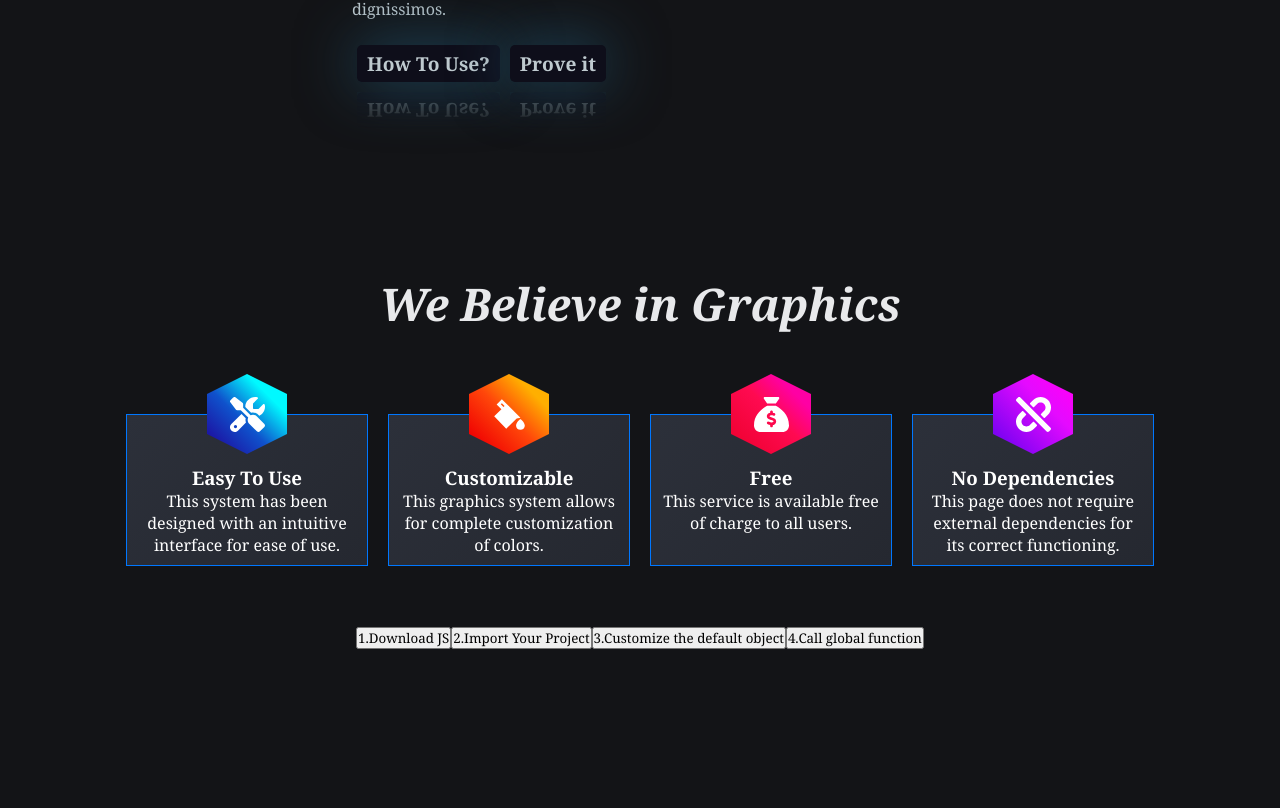
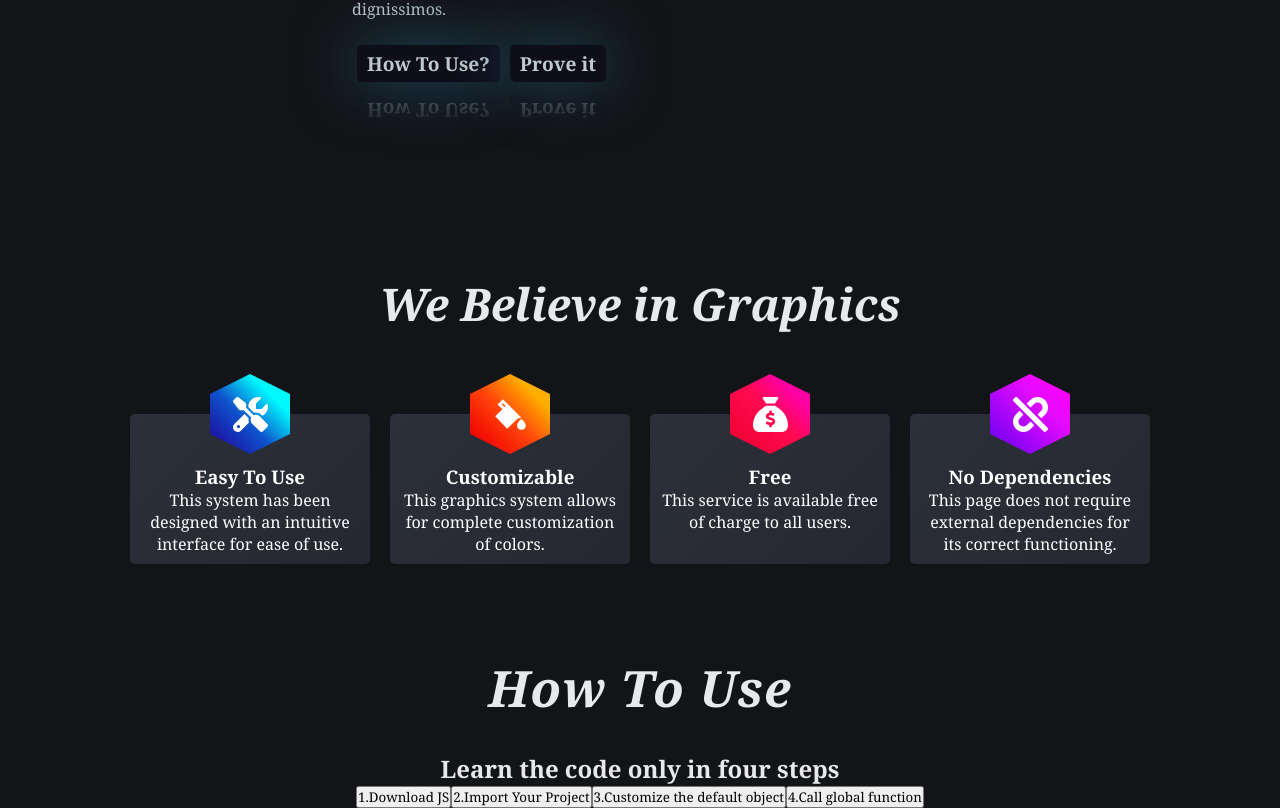
Before and after one commit to JuanmiBassa/graphGenerator, a React (Vite) app: page / in a window 1280 px wide. Shown: the part 527-1335 px from the top of the page. Before the commit the page ends 1176 px from the top, so only its background shows below. Built offline with nearby package versions, Linux system fonts and the light colour scheme.

Commit message:
howtouse 2

```diff
--- a/src/App.jsx
+++ b/src/App.jsx
@@ -78,20 +78,26 @@ function App() {
         </div>
       </section>
 
-      <section>
+
+      <section id='app-section3'>
+        <h1>How To Use</h1>
+        <h2>Learn the code only in four steps</h2>
         <div>
-          <button onClick={() => setActiveSteps(1)}>1.Download JS</button>
-          <button onClick={() => setActiveSteps(2)}>2.Import Your Project</button>
-          <button onClick={() => setActiveSteps(3)}>3.Customize the default object</button>
-          <button onClick={() => setActiveSteps(4)}>4.Call global function</button>
+          <div>
+            <button className='steps' onClick={() => setActiveSteps(1)}>1.Download JS</button>
+            <button className='steps' onClick={() => setActiveSteps(2)}>2.Import Your Project</button>
+            <button className='steps' onClick={() => setActiveSteps(3)}>3.Customize the default object</button>
+            <button className='steps' onClick={() => setActiveSteps(4)}>4.Call global function</button>
+          </div>
+
+          <div className='steps'>
+            {activeSteps == 1 && <div></div>}
+            {activeSteps == 2 && <div></div>}
+            {activeSteps == 3 && <div></div>}
+            {activeSteps == 4 && <div></div>}
+          </div>
         </div>
 
-        <div>
-          {activeSteps == 1 && <div></div>}
-          {activeSteps == 2 && <div></div>}
-          {activeSteps == 3 && <div></div>}
-          {activeSteps == 4 && <div></div>}
-        </div>
 
       </section>
 
--- a/src/styles/app.css
+++ b/src/styles/app.css
@@ -146,7 +146,7 @@ h2 {
     width: 80px;
     height: 80px;
     clip-path: polygon(50% 0%, 100% 25%, 100% 75%, 50% 100%, 0% 75%, 0% 25%);
-    border-radius: 15px; /* agrega bordes redondos */
+    border-radius: 15px;
     z-index: 1;
 }
 
@@ -157,10 +157,10 @@ h2 {
     margin: 10px;
     width: 220px;
     height: 100px;
-    border: 1px #0077ff solid;
     padding: 50px 10px 0px;
     text-align: center;
     color: white;
+    border-radius: 5px;
 }
 
 #hex1 {
@@ -183,3 +183,14 @@ h2 {
     font-size: 35px;
     color: white;
 }
+
+#app-section3 {
+    display: flex;
+    justify-content: center;
+    align-items: center;
+    flex-direction: column;
+}
+
+#app-section3>div {
+    display: flex;
+}
```
